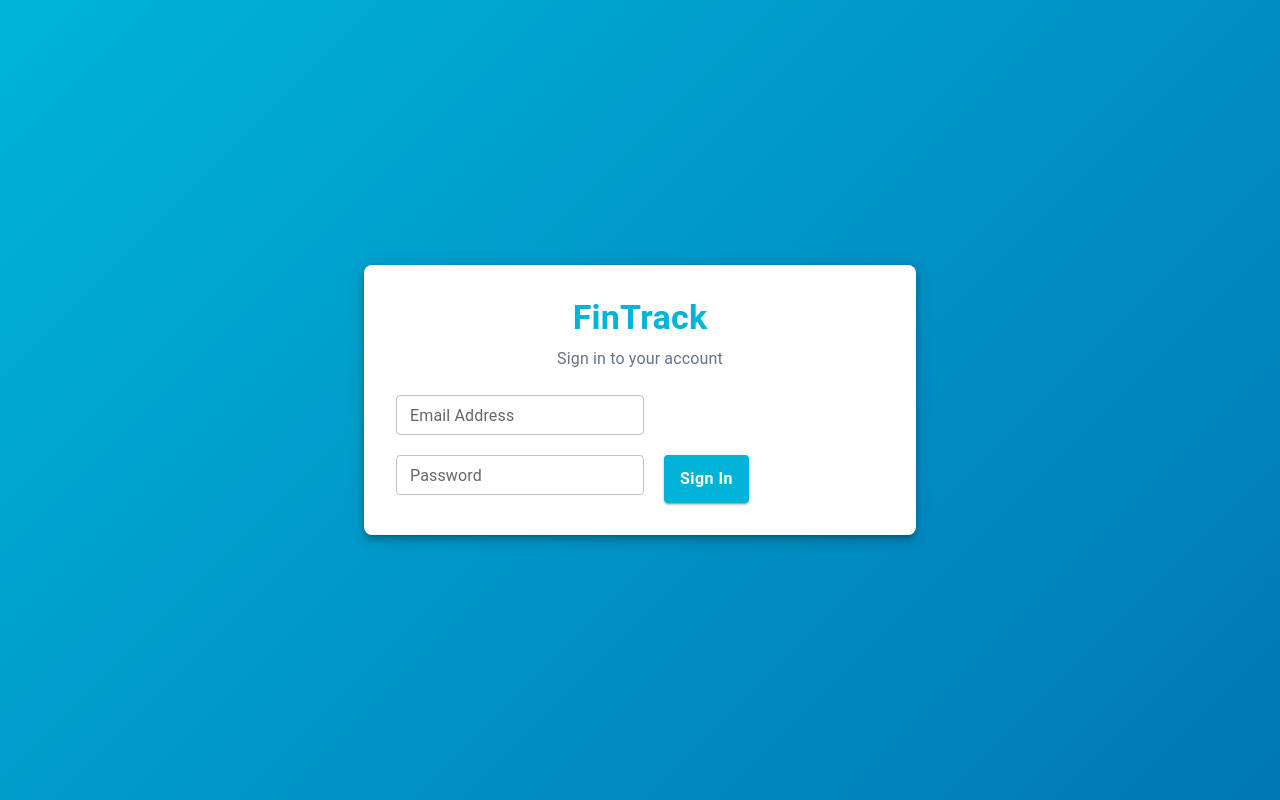
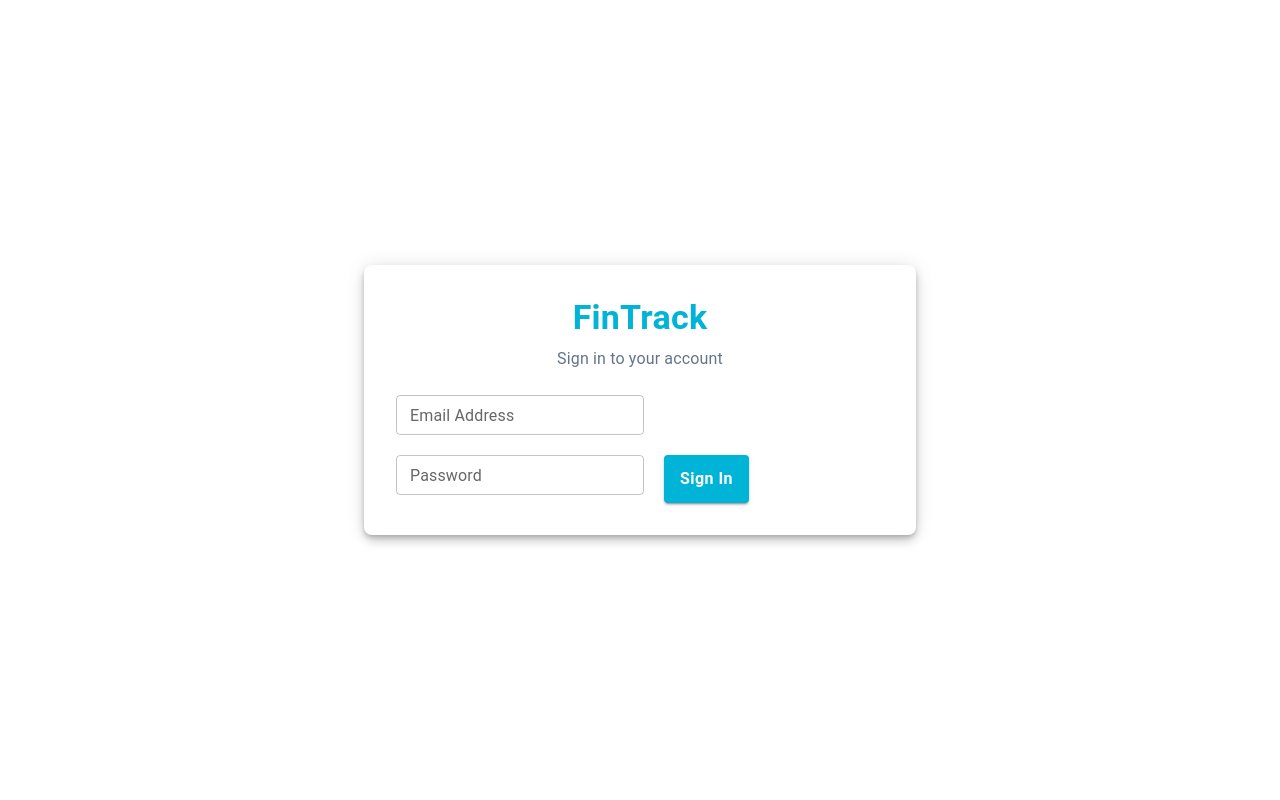
Before and after one commit to TerryB26/fintrack, a React (Create React App) app in the folder frontend/: page /login in a window 1280 px wide. Built offline with nearby package versions, Linux system fonts and the light colour scheme; the HTML template or start-up script is replaced by a standard one.

Commit message:
Fix: Correct casing for LoginForm.jsx

```diff
--- a/frontend/src/pages/Login.jsx
+++ b/frontend/src/pages/Login.jsx
@@ -9,7 +9,6 @@ const Login = () => {
         display: 'flex',
         alignItems: 'center',
         justifyContent: 'center',
-        background: 'linear-gradient(135deg, #00B4D8 0%, #0077B6 100%)',
       }}
     >
       <Container maxWidth="sm">
```
Also changed, not shown: frontend/src/components/auth/LoginForm.jsx (renamed from frontend/src/components/auth/loginForm.jsx).
